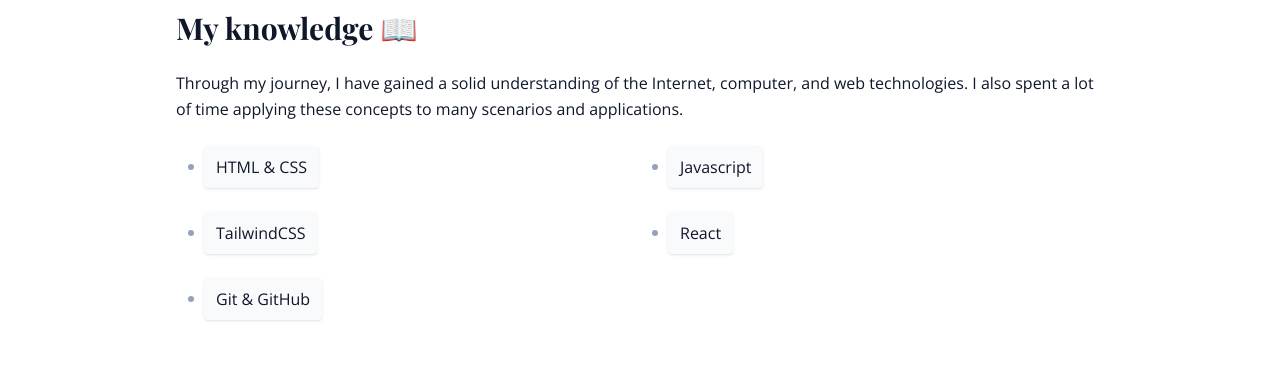
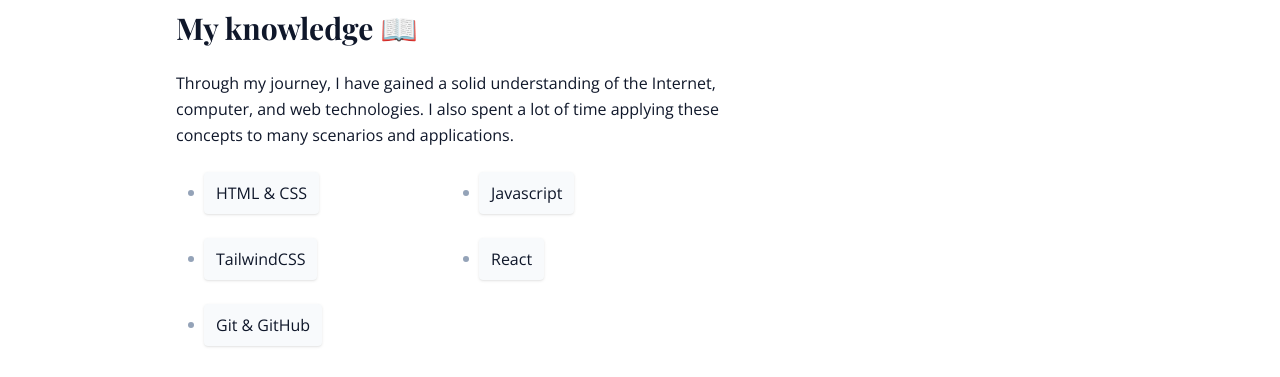
Before and after one commit to HarukiNguyen/portfolio, a React (Vite) app: page / in a window 1280 px wide. Shown: the part 575-952 px from the top of the page. Built offline with nearby package versions, Linux system fonts and the light colour scheme.

Commit message:
feat(responsive): :iphone: Knowledge: tablet, laptop, desktop

```diff
--- a/src/components/Knowledge/Knowledge.jsx
+++ b/src/components/Knowledge/Knowledge.jsx
@@ -14,7 +14,7 @@ function Knowledge() {
       <h2>
         My knowledge <span> 📖</span>
       </h2>
-      <p className="">
+      <p className="max-w-[550px]">
         Through my journey, I have gained a solid understanding of the Internet,
         computer, and web technologies. I also spent a lot of time applying
         these concepts to many scenarios and applications.
--- a/src/components/Knowledge/KnowledgeList.jsx
+++ b/src/components/Knowledge/KnowledgeList.jsx
@@ -11,7 +11,9 @@ function KnowledgeList() {
     </li>
   ));
 
-  return <ul className="py-6 flex flex-wrap">{knowledgeItems}</ul>;
+  return (
+    <ul className="max-w-[550px] py-6 flex flex-wrap">{knowledgeItems}</ul>
+  );
 }
 
 export default KnowledgeList;
```
